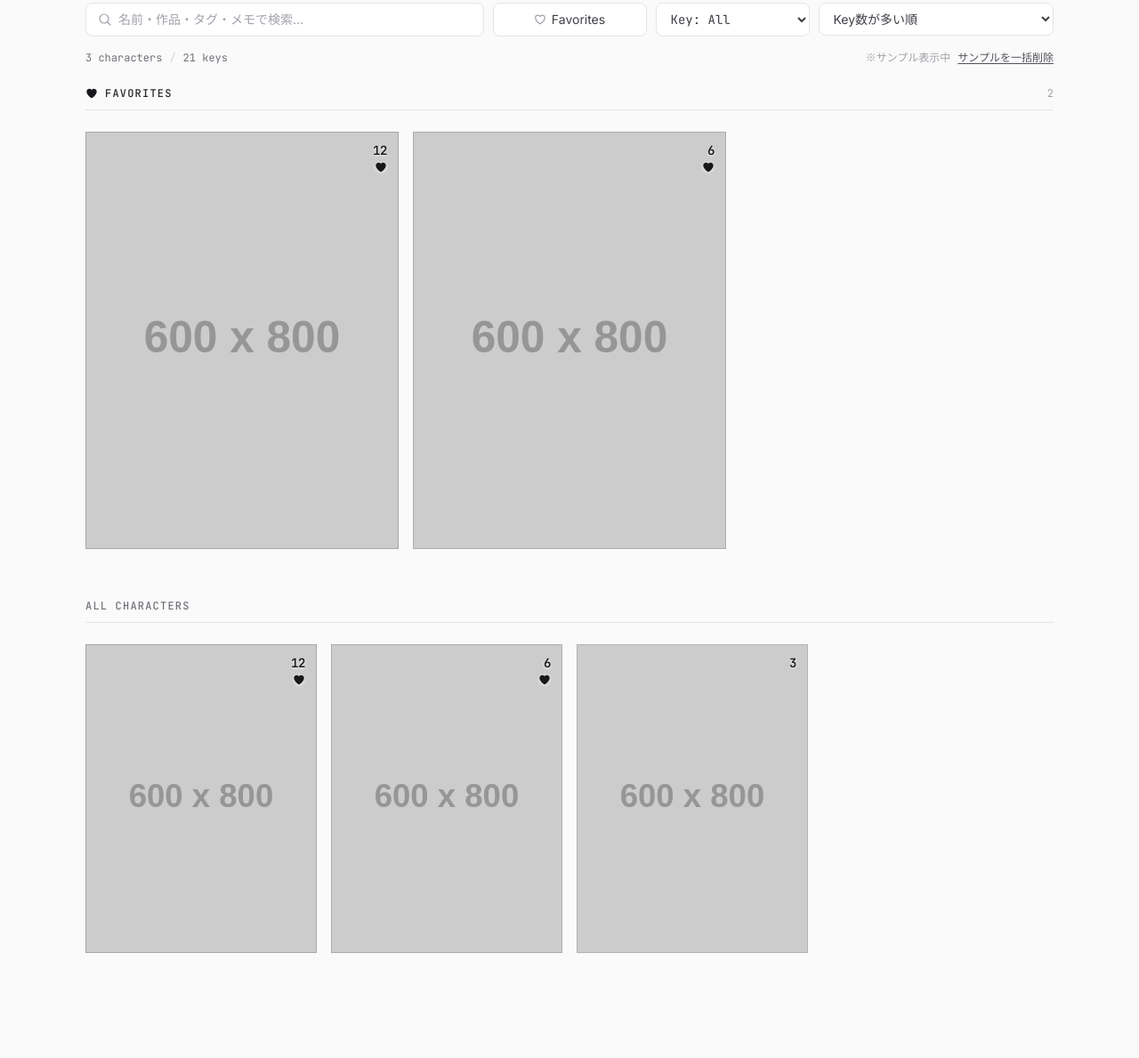
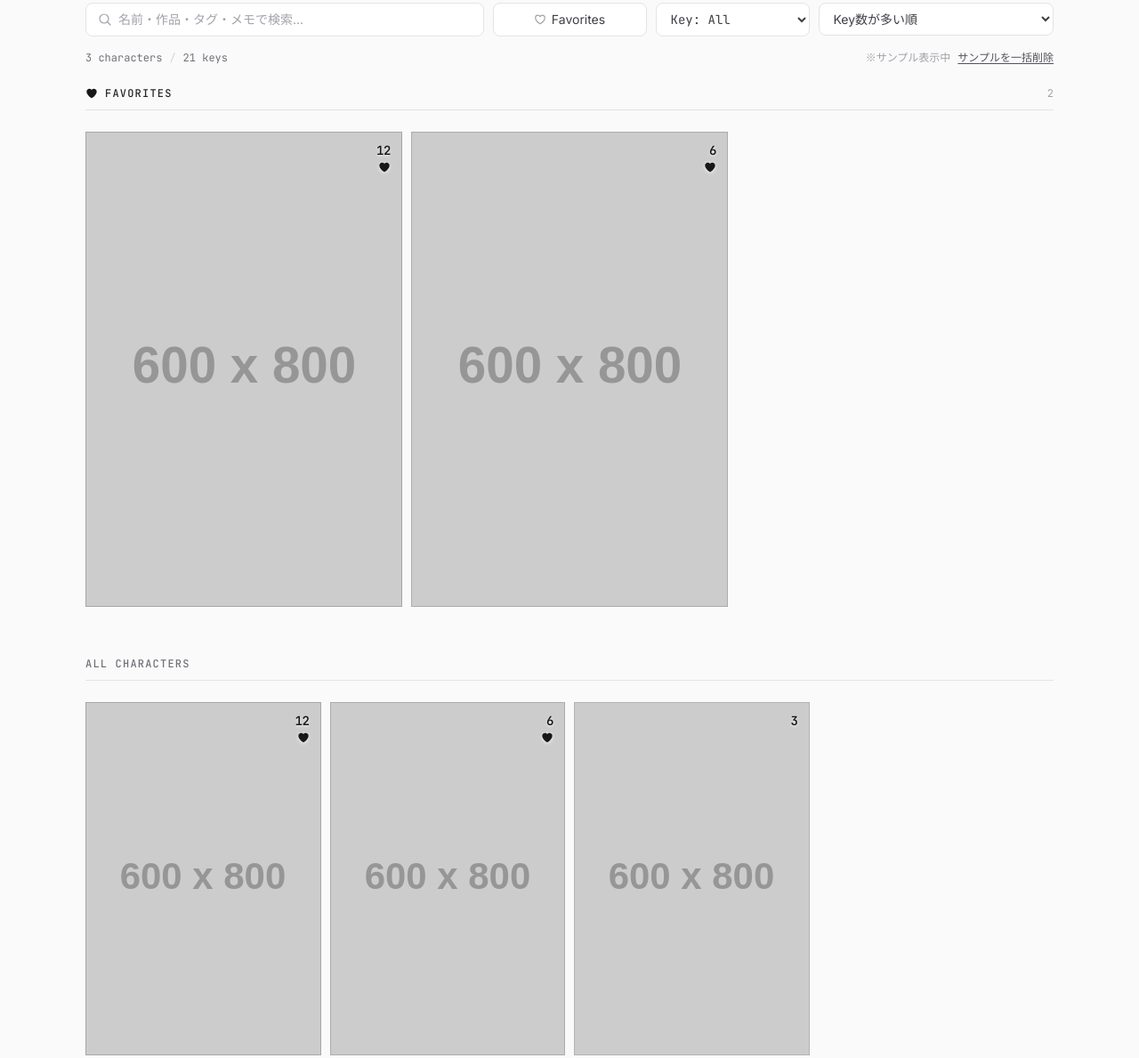
Before and after one commit to hanyapeko/keycollection, a plain HTML site: page index.html in a window 1280 px wide. Shown: the part 102-1291 px from the top of the page at 89% size. Before the commit the page ends 1237 px from the top, so only its background shows below. Drawn offline with nearby package versions, Linux system fonts and the light colour scheme; placeholder pictures from the web are drawn by us.

Commit message:
Add files via upload

```diff
--- a/index.html
+++ b/index.html
@@ -50,13 +50,13 @@
     .favorites-grid {
       display: grid;
       grid-template-columns: repeat(2, minmax(0, 1fr));
-      gap: 12px;
+      gap: 10px;
     }
 
     @media (min-width: 768px) {
       .favorites-grid {
         grid-template-columns: repeat(3, minmax(0, 1fr));
-        gap: 16px;
+        gap: 10px;
       }
     }
 
@@ -70,7 +70,7 @@
     @media (min-width: 768px) {
       .collection-grid {
         grid-template-columns: repeat(4, minmax(0, 1fr));
-        gap: 16px;
+        gap: 10px;
       }
     }
 
@@ -79,7 +79,7 @@
       position: relative;
       overflow: hidden;
       background-color: #e4e4e7;
-      aspect-ratio: 3 / 4;
+      aspect-ratio: 2 / 3;
       cursor: pointer;
     }
 
```
